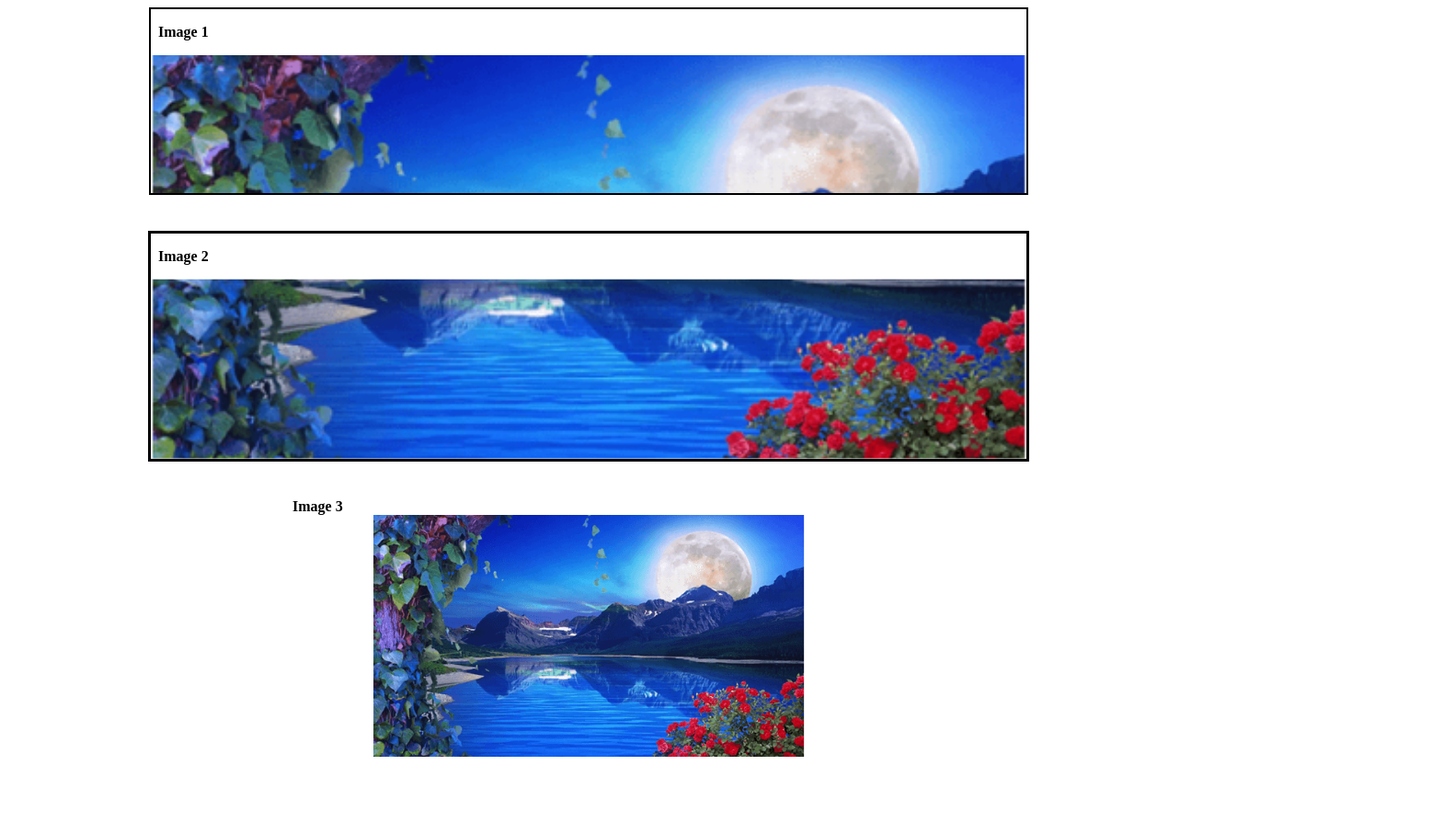
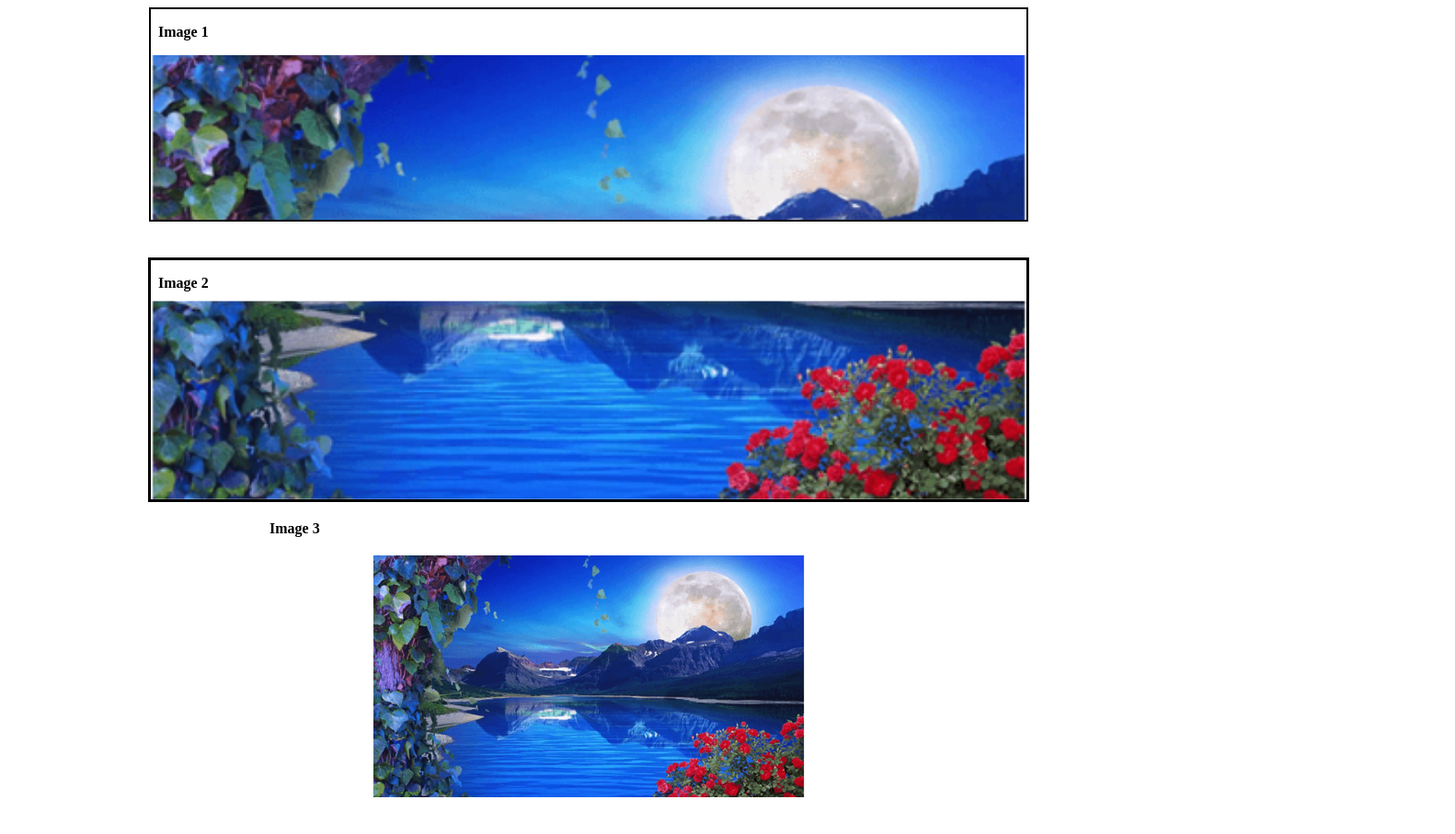
Before and after one commit to Priyanshu-792/CSS-ASSIGNMENT-4, a plain HTML site: page Assignment 4 CSS/index.html in a window 1280 px wide. Shown: the whole page at 92% size, 1582 px wide, since content can reach past the window. Before the commit the page ends 868 px from the top, so only its background shows below. Drawn offline with Linux system fonts and the light colour scheme.

Commit message:
Third commit

```diff
--- a/Assignment 4 CSS/style.css
+++ b/Assignment 4 CSS/style.css
@@ -1,8 +1,7 @@
 .sec1 {
 
-    margin: 2px auto;
-
-    height: 200px;
+    margin: 2px auto; /* shorthand for margin-top, margin-right, margin-bottom, and margin-left */
+    height: 229px;
     width: 952px;
     border: 2px solid black;
     margin-bottom: 39px;
@@ -11,6 +10,7 @@
 
 
 p {
+    font-size: 21px;
     font: 580 1em 'Times New Roman', Times, serif; /* shorthand for font-weight, font-size, and font-family */
 }
 
@@ -23,10 +23,10 @@ p {
 .sec2 {
 
     border: 3px solid black;
-    height: 245px;
+    height: 260px;
 
     /* Center the container horizontally with top and bottom margin */
-    margin: 20px auto;
+    margin: 20px auto; /* shorthand for margin-top and margin-bottom, centering the container horizontally */
     width: 952px;
 
 }
@@ -36,18 +36,17 @@ p {
 
         width: 100%;
         height: 207%;
-        margin-top: -32%;
+        margin-top: -34.5%;
 
         /* displaying only lower half of image */
-        clip-path: inset(60% -1% 8px 0%);
+        clip-path: inset(60% -1% 0% 0%);
 
     }
 
 /* Styling for Image 3 */
 #img3 {
     position: relative;/* Set Image 3 to be positioned relative to its normal position */
-    left: 310px;
-    top: 20px;
+    left: 285px;
     margin-bottom: 20px;
 }
 
```
